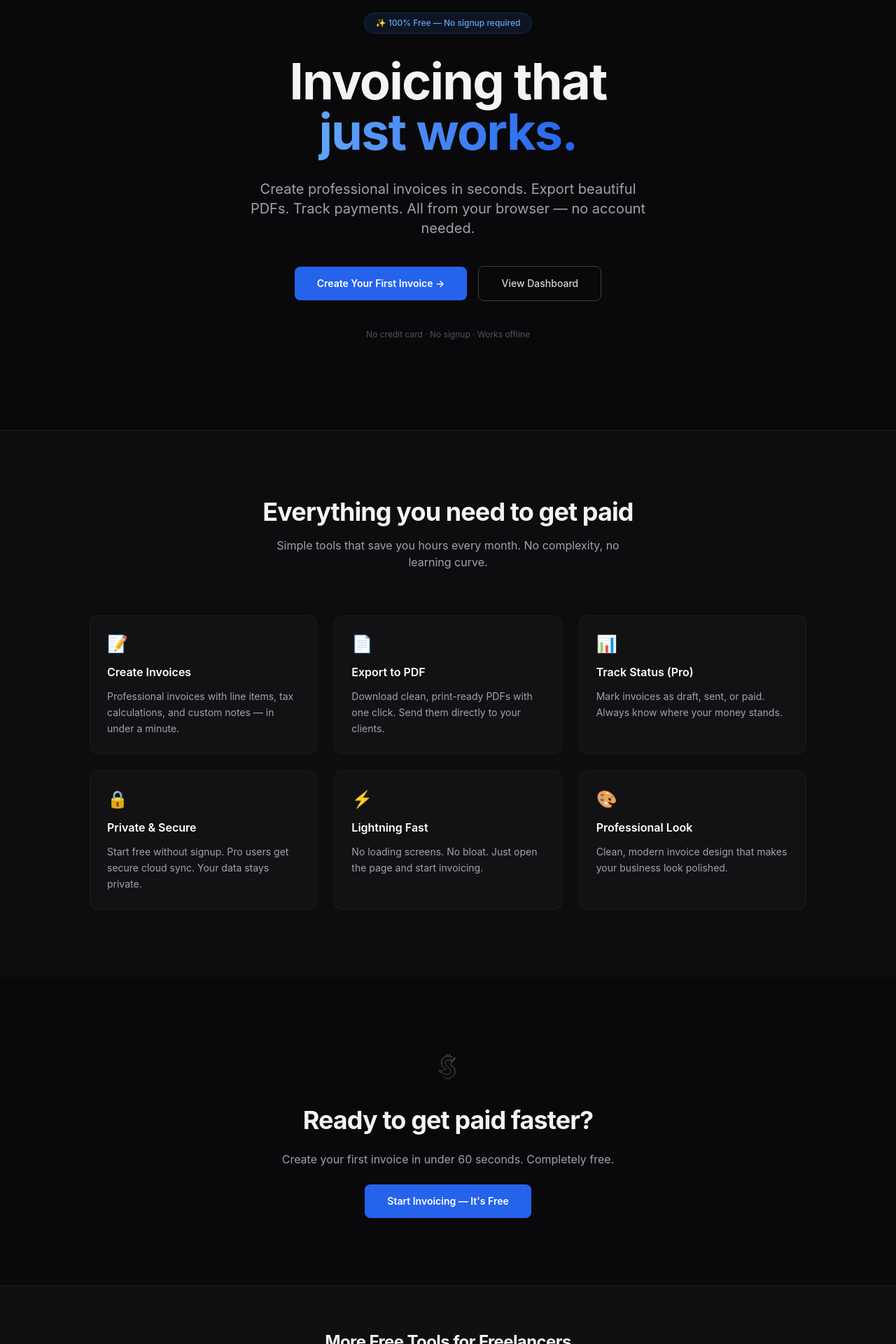
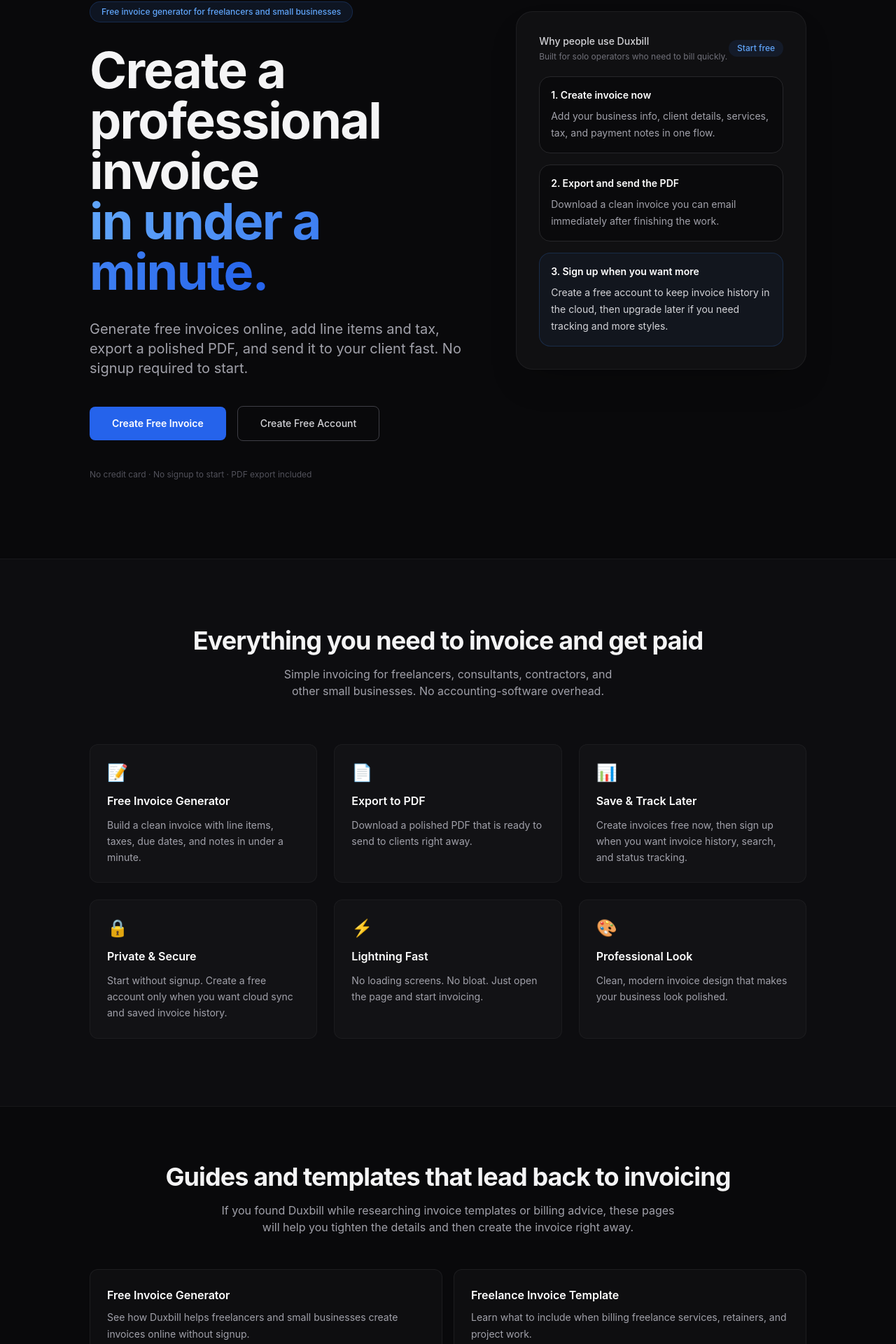
Before and after one commit to OGDoug/billflow, a Next.js app: page / in a window 1280 px wide. Shown: the part 323-2243 px from the top of the page at 70% size. Built offline with nearby package versions, Linux system fonts and the light colour scheme; no server answers.

Commit message:
Improve Duxbill homepage conversion flow

```diff
--- a/src/app/page.tsx
+++ b/src/app/page.tsx
@@ -8,23 +8,23 @@
   const features = [
     {
       icon: "📝",
-      title: "Create Invoices",
-      desc: "Professional invoices with line items, tax calculations, and custom notes — in under a minute.",
+      title: "Free Invoice Generator",
+      desc: "Build a clean invoice with line items, taxes, due dates, and notes in under a minute.",
     },
     {
       icon: "📄",
       title: "Export to PDF",
-      desc: "Download clean, print-ready PDFs with one click. Send them directly to your clients.",
+      desc: "Download a polished PDF that is ready to send to clients right away.",
     },
     {
       icon: "📊",
-      title: "Track Status (Pro)",
-      desc: "Mark invoices as draft, sent, or paid. Always know where your money stands.",
+      title: "Save & Track Later",
+      desc: "Create invoices free now, then sign up when you want invoice history, search, and status tracking.",
     },
     {
       icon: "🔒",
       title: "Private & Secure",
-      desc: "Start free without signup. Pro users get secure cloud sync. Your data stays private.",
+      desc: "Start without signup. Create a free account only when you want cloud sync and saved invoice history.",
     },
     {
       icon: "⚡",
@@ -37,6 +37,28 @@
       desc: "Clean, modern invoice design that makes your business look polished.",
     },
   ];
+  const seoLinks = [
+    {
+      href: "/free-invoice-generator",
+      title: "Free Invoice Generator",
+      description: "See how Duxbill helps freelancers and small businesses create invoices online without signup.",
+    },
+    {
+      href: "/freelance-invoice-template",
+      title: "Freelance Invoice Template",
+      description: "Learn what to include when billing freelance services, retainers, and project work.",
+    },
+    {
+      href: "/how-to-create-an-invoice",
+      title: "How to Create an Invoice",
+      description: "Use a practical checklist to make invoices clearer and easier for clients to pay.",
+    },
+    {
+      href: "/invoice-template-for-contractors",
+      title: "Invoice Template for Contractors",
+      description: "See how to bill labor, materials, deposits, and job phases with less confusion.",
+    },
+  ];
 
   return (
     <div className="min-h-screen flex flex-col">
@@ -44,40 +66,73 @@
       <NavBar />
 
       {/* Hero */}
-      <main className="flex-1 flex items-center justify-center px-6 py-24 sm:py-32">
-        <div className="max-w-3xl text-center space-y-8">
-          <Image src="/duxbill-nav.png?v=2" alt="Duxbill" width={560} height={160} className="h-20 sm:h-28 w-auto mx-auto opacity-80" priority />
+      <main className="flex-1 px-6 py-20 sm:py-28">
+        <div className="max-w-5xl mx-auto grid gap-12 items-center lg:grid-cols-[1.15fr_0.85fr]">
+          <div className="text-center lg:text-left space-y-8">
+            <Image src="/duxbill-nav.png?v=2" alt="Duxbill" width={560} height={160} className="h-20 sm:h-28 w-auto mx-auto lg:mx-0 opacity-80" priority />
             <div className="inline-flex items-center rounded-full border border-blue-500/20 bg-blue-500/10 px-4 py-1.5 text-xs text-blue-400 font-medium">
-            ✨ 100% Free — No signup required
+              Free invoice generator for freelancers and small businesses
             </div>
-          <h1 className="text-5xl sm:text-7xl font-bold tracking-tight leading-[1.1]">
-            Invoicing that
+            <h1 className="text-5xl sm:text-7xl font-bold tracking-tight leading-[1.05]">
+              Create a professional invoice
               <br />
               <span className="bg-gradient-to-r from-blue-400 to-blue-600 bg-clip-text text-transparent">
-              just works.
+                in under a minute.
               </span>
             </h1>
-          <p className="text-lg sm:text-xl text-zinc-400 max-w-xl mx-auto leading-relaxed">
-            Create professional invoices in seconds. Export beautiful PDFs.
-            Track payments. All from your browser — no account needed.
+            <p className="text-lg sm:text-xl text-zinc-400 max-w-2xl mx-auto lg:mx-0 leading-relaxed">
+              Generate free invoices online, add line items and tax, export a polished PDF, and send it to your client fast. No signup required to start.
             </p>
-          <div className="flex flex-col sm:flex-row items-center justify-center gap-4 pt-2">
+            <div className="flex flex-col sm:flex-row items-center justify-center lg:justify-start gap-4 pt-2">
               <Link
                 href="/invoices/new"
                 className="inline-flex items-center justify-center rounded-lg bg-blue-600 px-8 py-3.5 text-sm font-semibold text-white hover:bg-blue-500 transition-all hover:shadow-lg hover:shadow-blue-500/25 w-full sm:w-auto"
               >
-              Create Your First Invoice →
+                Create Free Invoice
               </Link>
               <Link
-              href="/invoices"
+                href="/signup?redirect=/invoices"
                 className="inline-flex items-center justify-center rounded-lg border border-zinc-700 px-8 py-3.5 text-sm font-medium text-zinc-300 hover:bg-zinc-800/50 transition-colors w-full sm:w-auto"
               >
-              View Dashboard
+                Create Free Account
               </Link>
             </div>
             <p className="text-xs text-zinc-600 pt-2">
-            No credit card · No signup · Works offline
+              No credit card · No signup to start · PDF export included
             </p>
+          </div>
+
+          <div className="rounded-3xl border border-zinc-800/60 bg-zinc-900/50 p-6 sm:p-8 space-y-5 shadow-2xl shadow-black/20">
+            <div className="flex items-center justify-between">
+              <div>
+                <p className="text-sm font-medium text-zinc-300">Why people use Duxbill</p>
+                <p className="text-xs text-zinc-500 mt-1">Built for solo operators who need to bill quickly.</p>
+              </div>
+              <span className="rounded-full bg-blue-500/10 px-3 py-1 text-xs font-medium text-blue-400">
+                Start free
+              </span>
+            </div>
+            <div className="space-y-4">
+              <div className="rounded-2xl border border-zinc-800 bg-zinc-950/80 p-4">
+                <p className="text-sm font-semibold text-white">1. Create invoice now</p>
+                <p className="mt-2 text-sm leading-6 text-zinc-400">
+                  Add your business info, client details, services, tax, and payment notes in one flow.
+                </p>
+              </div>
+              <div className="rounded-2xl border border-zinc-800 bg-zinc-950/80 p-4">
+                <p className="text-sm font-semibold text-white">2. Export and send the PDF</p>
+                <p className="mt-2 text-sm leading-6 text-zinc-400">
+                  Download a clean invoice you can email immediately after finishing the work.
+                </p>
+              </div>
+              <div className="rounded-2xl border border-blue-500/20 bg-blue-500/5 p-4">
+                <p className="text-sm font-semibold text-white">3. Sign up when you want more</p>
+                <p className="mt-2 text-sm leading-6 text-zinc-300">
+                  Create a free account to keep invoice history in the cloud, then upgrade later if you need tracking and more styles.
+                </p>
+              </div>
+            </div>
+          </div>
         </div>
       </main>
 
@@ -86,10 +141,10 @@
         <div className="max-w-5xl mx-auto">
           <div className="text-center mb-16">
             <h2 className="text-3xl sm:text-4xl font-bold tracking-tight mb-4">
-              Everything you need to get paid
+              Everything you need to invoice and get paid
             </h2>
             <p className="text-zinc-400 max-w-lg mx-auto">
-              Simple tools that save you hours every month. No complexity, no learning curve.
+              Simple invoicing for freelancers, consultants, contractors, and other small businesses. No accounting-software overhead.
             </p>
           </div>
           <div className="grid grid-cols-1 sm:grid-cols-2 lg:grid-cols-3 gap-6">
@@ -107,22 +162,55 @@
         </div>
       </section>
 
+      <section className="border-t border-zinc-800/50 px-6 py-20">
+        <div className="max-w-5xl mx-auto">
+          <div className="text-center mb-12">
+            <h2 className="text-3xl sm:text-4xl font-bold tracking-tight mb-4">
+              Guides and templates that lead back to invoicing
+            </h2>
+            <p className="text-zinc-400 max-w-2xl mx-auto">
+              If you found Duxbill while researching invoice templates or billing advice, these pages will help you tighten the details and then create the invoice right away.
+            </p>
+          </div>
+          <div className="grid gap-4 sm:grid-cols-2">
+            {seoLinks.map((link) => (
+              <Link
+                key={link.href}
+                href={link.href}
+                className="rounded-xl border border-zinc-800/60 bg-zinc-900/40 p-6 transition-colors hover:border-zinc-700"
+              >
+                <h3 className="font-semibold text-white">{link.title}</h3>
+                <p className="mt-2 text-sm leading-6 text-zinc-400">{link.description}</p>
+              </Link>
+            ))}
+          </div>
+        </div>
+      </section>
+
       {/* CTA */}
       <section className="px-6 py-24">
-        <div className="max-w-2xl mx-auto text-center space-y-6">
+        <div className="max-w-3xl mx-auto text-center space-y-6">
           <Image src="/duxbill-nav.png?v=2" alt="Duxbill" width={448} height={128} className="h-16 w-auto mx-auto opacity-40" />
           <h2 className="text-3xl sm:text-4xl font-bold tracking-tight">
-            Ready to get paid faster?
+            Start with a free invoice. Save and track when you&apos;re ready.
           </h2>
           <p className="text-zinc-400">
-            Create your first invoice in under 60 seconds. Completely free.
+            Duxbill is designed so you can create the invoice first, then create an account only if you want archive, search, and cloud sync.
           </p>
+          <div className="flex flex-col sm:flex-row items-center justify-center gap-4 pt-2">
             <Link
               href="/invoices/new"
-            className="inline-flex items-center justify-center rounded-lg bg-blue-600 px-8 py-3.5 text-sm font-semibold text-white hover:bg-blue-500 transition-all hover:shadow-lg hover:shadow-blue-500/25"
+              className="inline-flex items-center justify-center rounded-lg bg-blue-600 px-8 py-3.5 text-sm font-semibold text-white hover:bg-blue-500 transition-all hover:shadow-lg hover:shadow-blue-500/25 w-full sm:w-auto"
             >
-            Start Invoicing — It&apos;s Free
+              Start Free Invoice
             </Link>
+            <Link
+              href="/signup?redirect=/invoices"
+              className="inline-flex items-center justify-center rounded-lg border border-zinc-700 px-8 py-3.5 text-sm font-medium text-zinc-300 hover:bg-zinc-800/50 transition-colors w-full sm:w-auto"
+            >
+              Sign Up to Save Invoices
+            </Link>
+          </div>
         </div>
       </section>
 
--- a/src/app/seo-page.tsx
+++ b/src/app/seo-page.tsx
@@ -18,6 +18,8 @@
   intro: string;
   ctaLabel: string;
   ctaHref?: string;
+  secondaryCtaLabel?: string;
+  secondaryCtaHref?: string;
   sections: SeoSection[];
   faqs?: SeoFaq[];
   relatedLinks?: { href: string; label: string; description: string }[];
@@ -41,6 +43,8 @@
   intro,
   ctaLabel,
   ctaHref = "/invoices/new",
+  secondaryCtaLabel = "Create Free Account",
+  secondaryCtaHref = "/signup?redirect=/invoices",
   sections,
   faqs,
   relatedLinks,
@@ -69,12 +73,15 @@
                 {ctaLabel}
               </Link>
               <Link
-                href="/pricing"
+                href={secondaryCtaHref}
                 className="inline-flex items-center justify-center rounded-lg border border-zinc-700 px-8 py-3.5 text-sm font-medium text-zinc-300 transition-colors hover:bg-zinc-800/50"
               >
-                View Pricing
+                {secondaryCtaLabel}
               </Link>
             </div>
+            <p className="mt-4 text-xs text-zinc-500">
+              Start with a free invoice now, then create an account if you want invoice history and cloud sync.
+            </p>
           </div>
         </section>
 
@@ -148,12 +155,20 @@
             <p className="mx-auto mt-4 max-w-xl text-sm leading-7 text-blue-100/80 sm:text-base">
               Duxbill gives freelancers and small businesses a faster way to draft invoices, export PDFs, and keep billing simple.
             </p>
-            <Link
-              href={ctaHref}
-              className="mt-8 inline-flex items-center justify-center rounded-lg bg-blue-600 px-8 py-3.5 text-sm font-semibold text-white transition-all hover:bg-blue-500 hover:shadow-lg hover:shadow-blue-500/25"
-            >
-              {ctaLabel}
-            </Link>
+            <div className="mt-8 flex flex-col items-center justify-center gap-4 sm:flex-row">
+              <Link
+                href={ctaHref}
+                className="inline-flex items-center justify-center rounded-lg bg-blue-600 px-8 py-3.5 text-sm font-semibold text-white transition-all hover:bg-blue-500 hover:shadow-lg hover:shadow-blue-500/25"
+              >
+                {ctaLabel}
+              </Link>
+              <Link
+                href={secondaryCtaHref}
+                className="inline-flex items-center justify-center rounded-lg border border-blue-400/20 bg-zinc-950/40 px-8 py-3.5 text-sm font-medium text-zinc-200 transition-colors hover:bg-zinc-900/70"
+              >
+                {secondaryCtaLabel}
+              </Link>
+            </div>
           </div>
         </section>
       </main>
```
Lines whose indentation alone changed are shown as unchanged.
